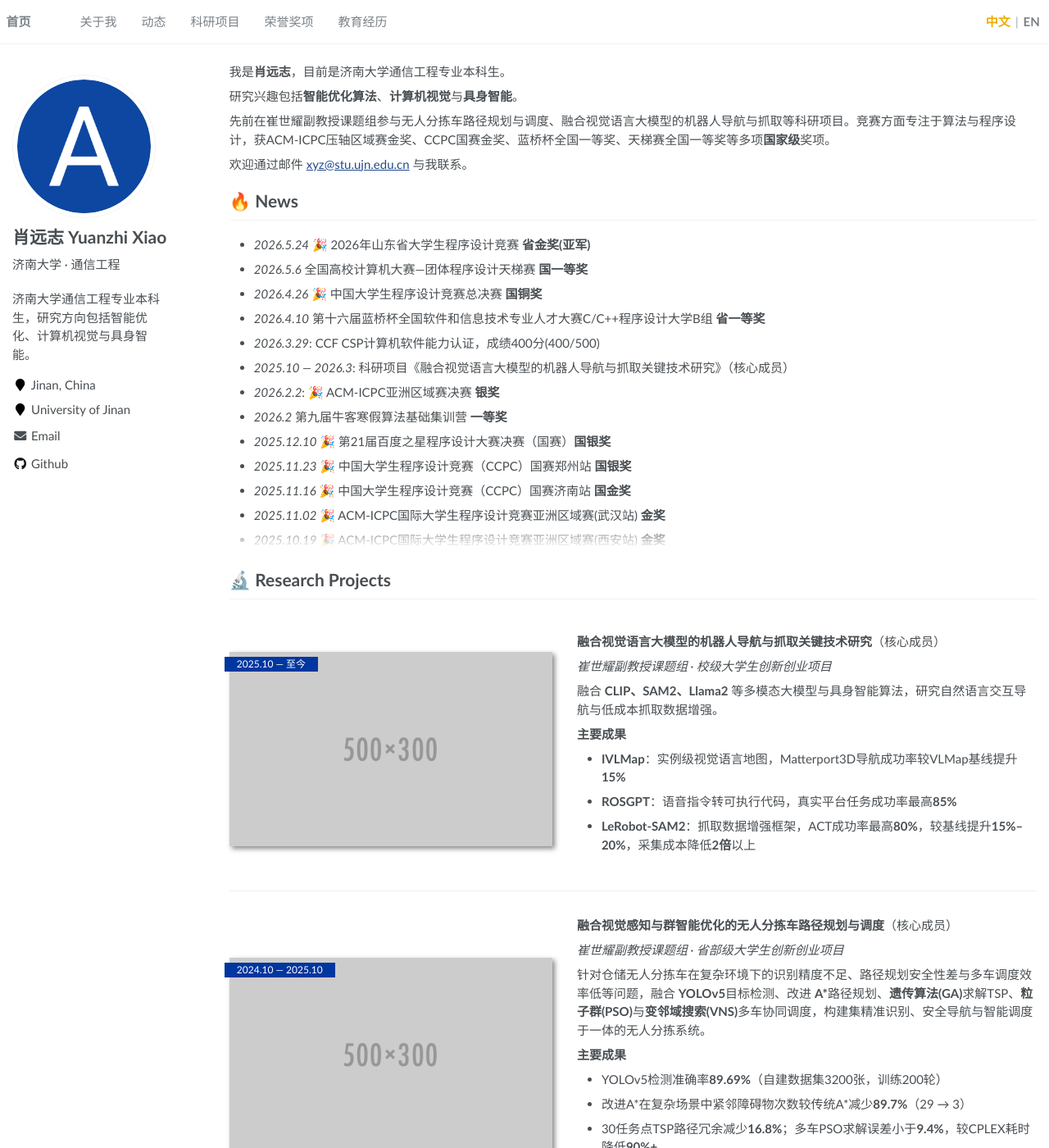
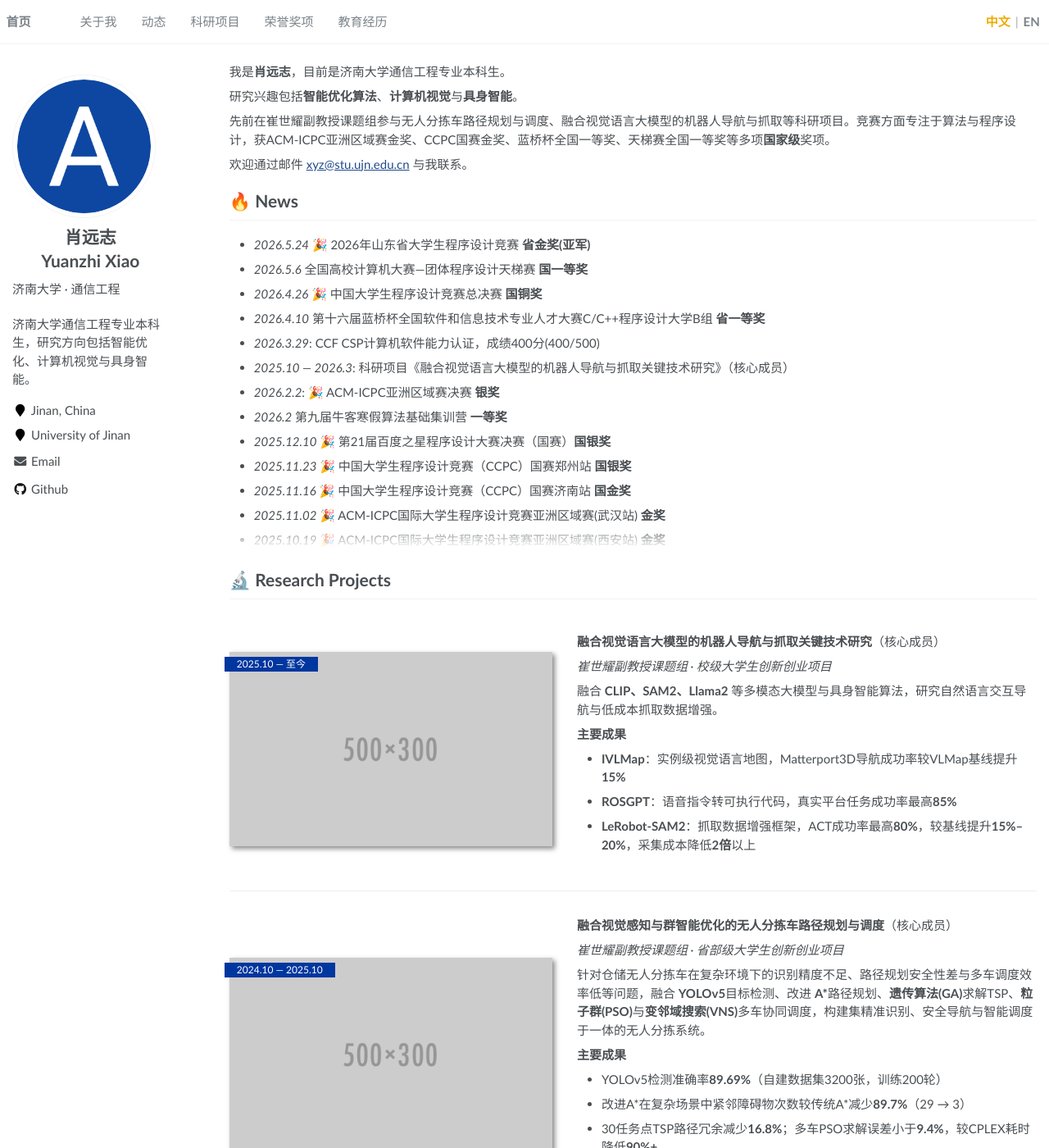
Before and after one commit to xuemanqwq/xuemanqwq.github.io, a Jekyll site: the page built from _pages/about.md, in a window 1280 px wide and 1400 px high. Shown: the whole window at 82% size. Built offline with Jekyll 4.4.1, drawn with Linux system fonts in a browser that asks for light colours.

Commit message:
更新主页

```diff
--- a/_includes/author-profile.html
+++ b/_includes/author-profile.html
@@ -9,7 +9,14 @@
   </div>
 
   <div class="author__content">
-    <h3 class="author__name">{% if author.name_en %}{{ author.name }} {{ author.name_en }}{% else %}{{ author.name }}{% endif %}</h3>
+    <h3 class="author__name">
+      {% if author.name_en %}
+        <span class="author__name-line">{{ author.name }}</span>
+        <span class="author__name-line">{{ author.name_en }}</span>
+      {% else %}
+        <span class="author__name-line">{{ author.name }}</span>
+      {% endif %}
+    </h3>
     {% if author.bio %}<p class="author__bio author__bio--zh">{{ author.bio }}</p>{% endif %}
     {% if author.bio_en %}<p class="author__bio author__bio--en">{{ author.bio_en }}</p>{% endif %}
   </div>
--- a/_pages/about.md
+++ b/_pages/about.md
@@ -16,7 +16,7 @@ redirect_from:
 
 研究兴趣包括**智能优化算法**、**计算机视觉**与**具身智能**。
 
-先前在崔世耀副教授课题组参与无人分拣车路径规划与调度、融合视觉语言大模型的机器人导航与抓取等科研项目。竞赛方面专注于算法与程序设计，获ACM-ICPC压轴区域赛金奖、CCPC国赛金奖、蓝桥杯全国一等奖、天梯赛全国一等奖等多项**国家级**奖项。
+先前在崔世耀副教授课题组参与无人分拣车路径规划与调度、融合视觉语言大模型的机器人导航与抓取等科研项目。竞赛方面专注于算法与程序设计，获ACM-ICPC亚洲区域赛金奖、CCPC国赛金奖、蓝桥杯全国一等奖、天梯赛全国一等奖等多项**国家级**奖项。
 
 欢迎通过邮件 [xyz@stu.ujn.edu.cn](mailto:xyz@stu.ujn.edu.cn) 与我联系。
 
@@ -139,7 +139,7 @@ redirect_from:
 
 I am **Yuanzhi Xiao (肖远志)**, an undergraduate in Communication Engineering at Jinan University.
 
-My research interests include **intelligent optimization**, **computer vision**, and **embodied AI**.
+My research interests include **intelligent optimization**,  **computer vision**, and **embodied AI**.
 
 I previously worked as a core member on research projects in unmanned sorting vehicle path planning and scheduling, and robot navigation and grasping with vision-language foundation models under Assoc. Prof. Cui Shiyao's group. In competitive programming, I focus on algorithms and design, and have won multiple **national-level** awards, including ACM-ICPC regional **gold** medals, CCPC national **gold**, Lanqiao Cup national first prize, and GPLT national first prize.
 
--- a/_sass/_sidebar.scss
+++ b/_sass/_sidebar.scss
@@ -121,11 +121,21 @@
 
 .author__name {
   margin: 0;
+  display: flex;
+  flex-direction: column;
+  gap: 0.15em;
+  line-height: 1.25;
 
   @include breakpoint($large) {
     margin-top: 10px;
     margin-bottom: 10px;
+    align-items: center;
   }
+}
+
+.author__name-line {
+  display: block;
+  white-space: nowrap;
 }
 
 .sidebar .author__name {
```
